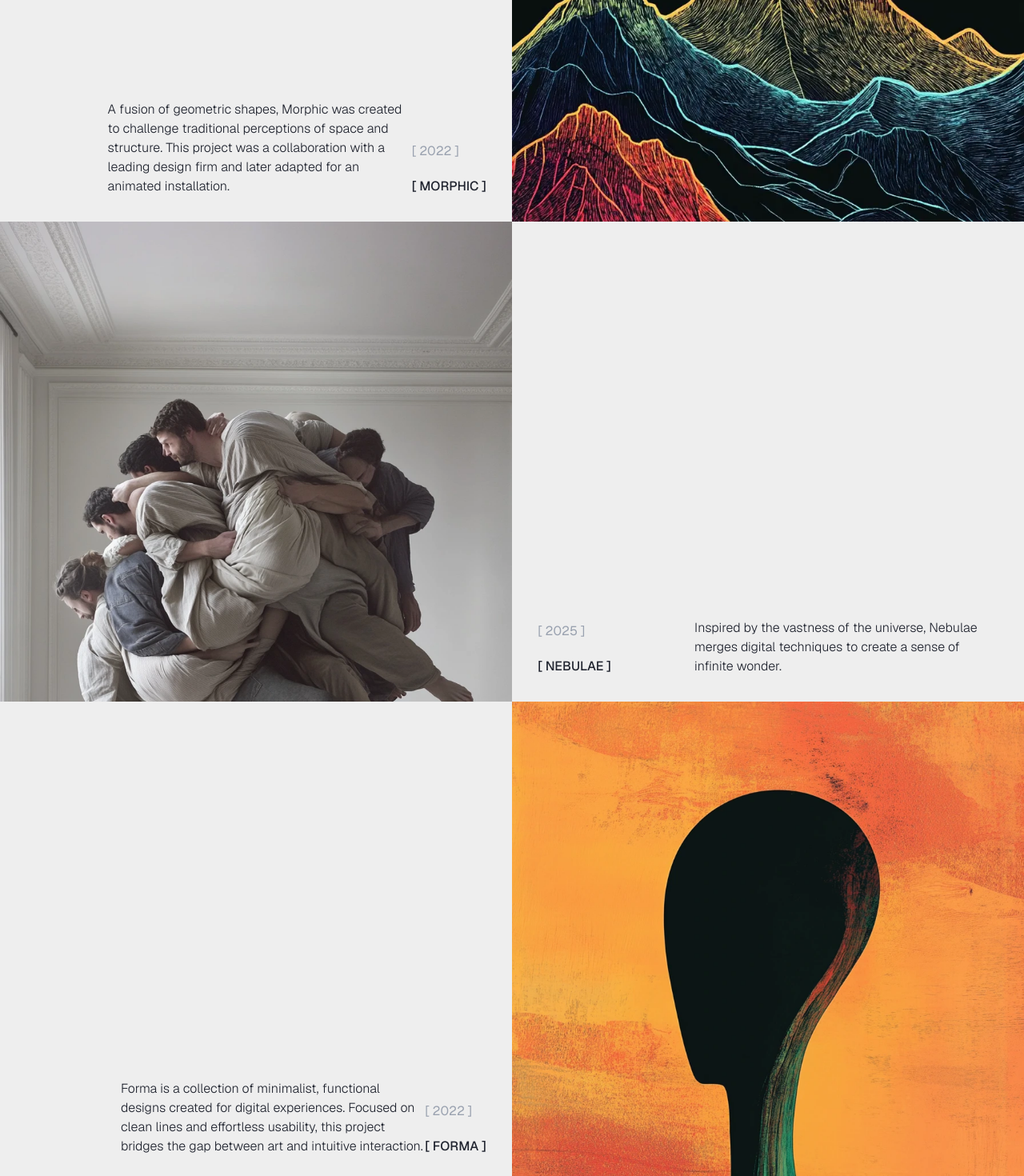
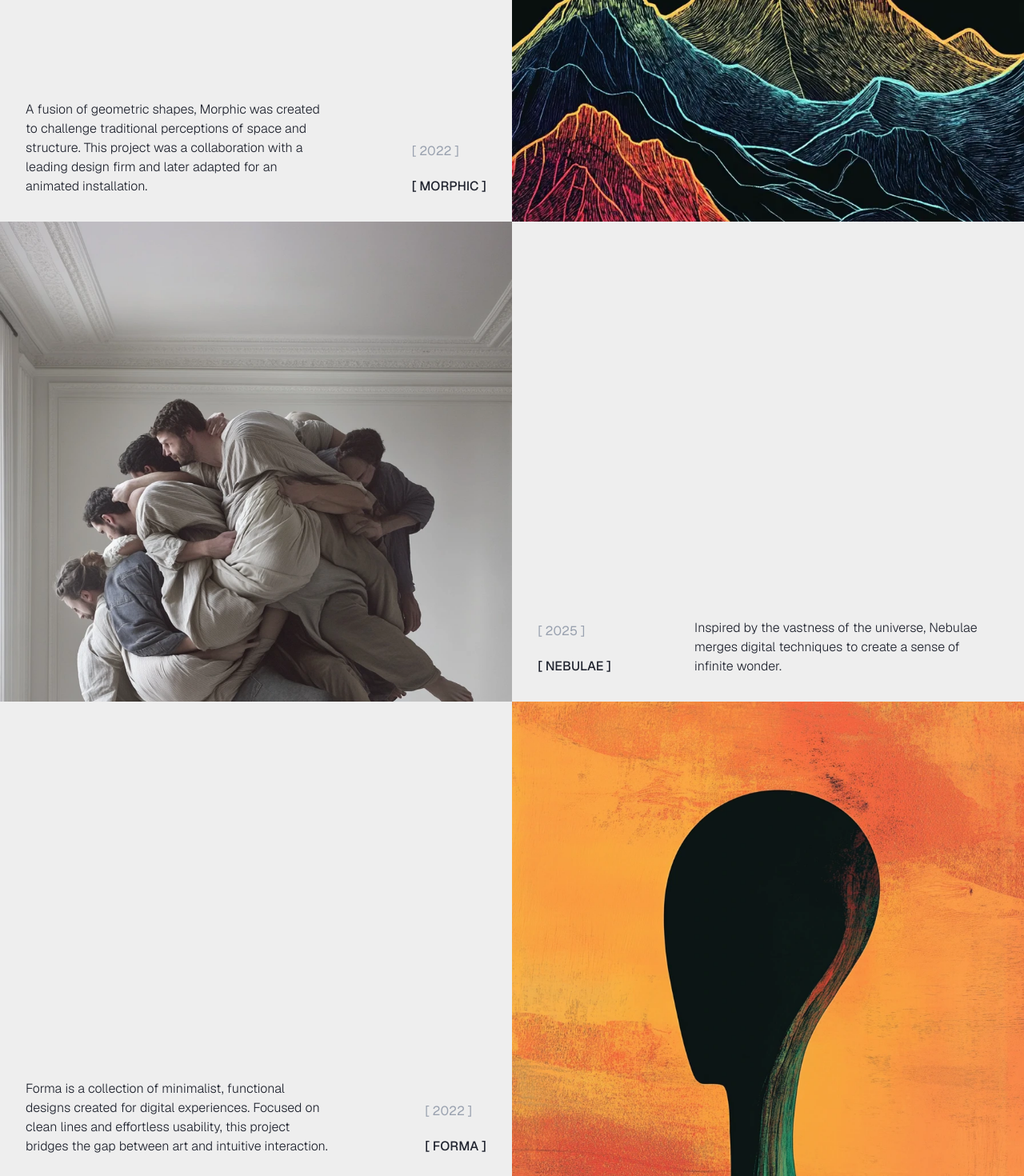
Before and after one commit to ASANIYAN/asaniyan-portfolio, a React (Vite) app: page / in a window 1280 px wide. Shown: the part 3460-4930 px from the top of the page at 80% size. Built offline with nearby package versions, Linux system fonts and the light colour scheme.

Commit message:
code update

```diff
--- a/src/modules/landing/Works.tsx
+++ b/src/modules/landing/Works.tsx
@@ -43,7 +43,7 @@ const Works = () => {
 
       <section className="flex flex-col-reverse md:flex-row text-black">
         <div className="px-5 md:px-8 py-8 md:h-[600px] flex max-lg:gap-2.5 flex-col lg:flex-row justify-end lg:justify-between items-end flex-1">
-          <p className="w-full lg:max-w-[380px] ml-auto font-light">
+          <p className="w-full lg:max-w-[380px] mr-auto font-light">
             A fusion of geometric shapes, Morphic was created to challenge
             traditional perceptions of space and structure. This project was a
             collaboration with a leading design firm and later adapted for an
@@ -92,7 +92,7 @@ const Works = () => {
 
       <section className="flex flex-col-reverse md:flex-row text-black">
         <div className="px-5 md:px-8 py-8 md:h-[600px] flex max-lg:gap-2.5 flex-col lg:flex-row justify-end lg:justify-between items-end flex-1">
-          <p className="w-full lg:max-w-[380px] ml-auto font-light">
+          <p className="w-full lg:max-w-[380px] mr-auto font-light">
             Forma is a collection of minimalist, functional designs created for
             digital experiences. Focused on clean lines and effortless
             usability, this project bridges the gap between art and intuitive
```
